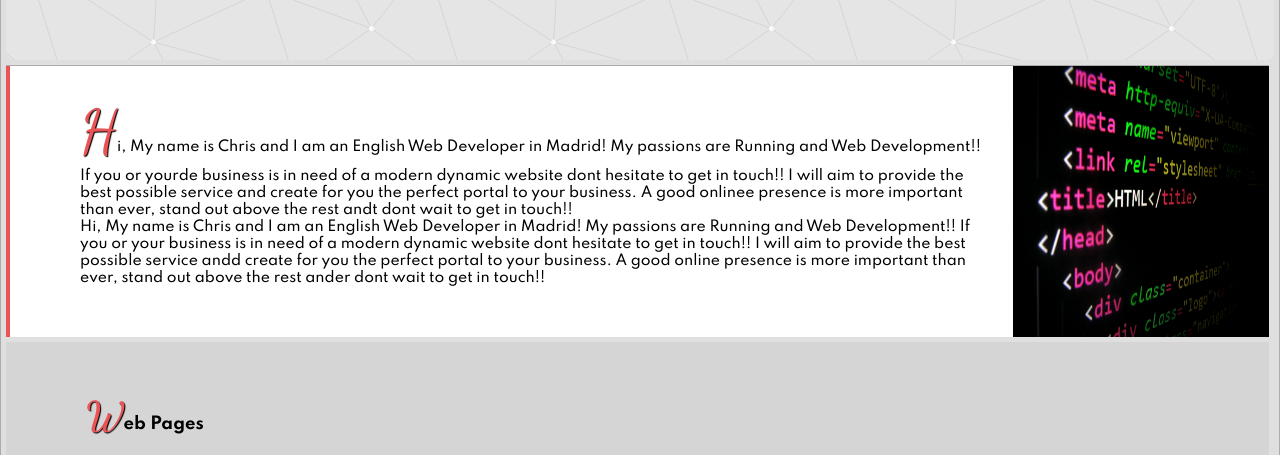
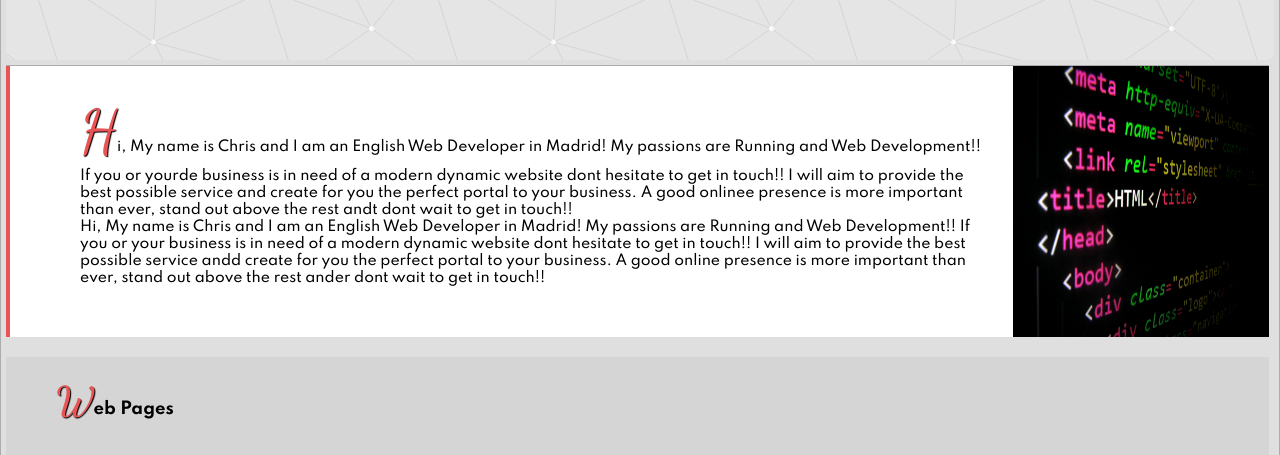
Before and after one commit to kt-fi/portfolio25, a website: page index.html in a window 1280 px wide. Shown: the part 345-800 px from the top of the page. Drawn offline with nearby package versions, Linux system fonts and the light colour scheme; a web font is replaced by a local one.

Commit message:
width change project image

```diff
--- a/sass/__projects.scss
+++ b/sass/__projects.scss
@@ -2,16 +2,16 @@
 
     height: min-content;
     margin: 0 5px 5px 0;
-    padding: 3rem;
+    padding: 0rem;
     font-family: var(--font-main);
     font-size: 1.4rem;
     background-color: var(--color-light-gray) ;
 
     &__title {
-        padding: 0 0 0 5rem;
+        padding: 2rem 0 0 5rem;
         margin: 2rem 0 3rem 0;
 
-        @media only screen and (max-width: 400px) {
+        @media only screen and (max-width: 450px) {
             padding: 0 0 0 1rem;
         }
     }
@@ -39,6 +39,10 @@
         padding: 0.5rem 1rem;
         margin: 1rem;
         background-color: var(--color-white);
+
+        @media only screen and (max-width: 450px) {
+            width: 100vw;
+        }
 
         & p {
             padding: 2rem 0;
```
Also changed, not shown: styles.css, 1 other file.
